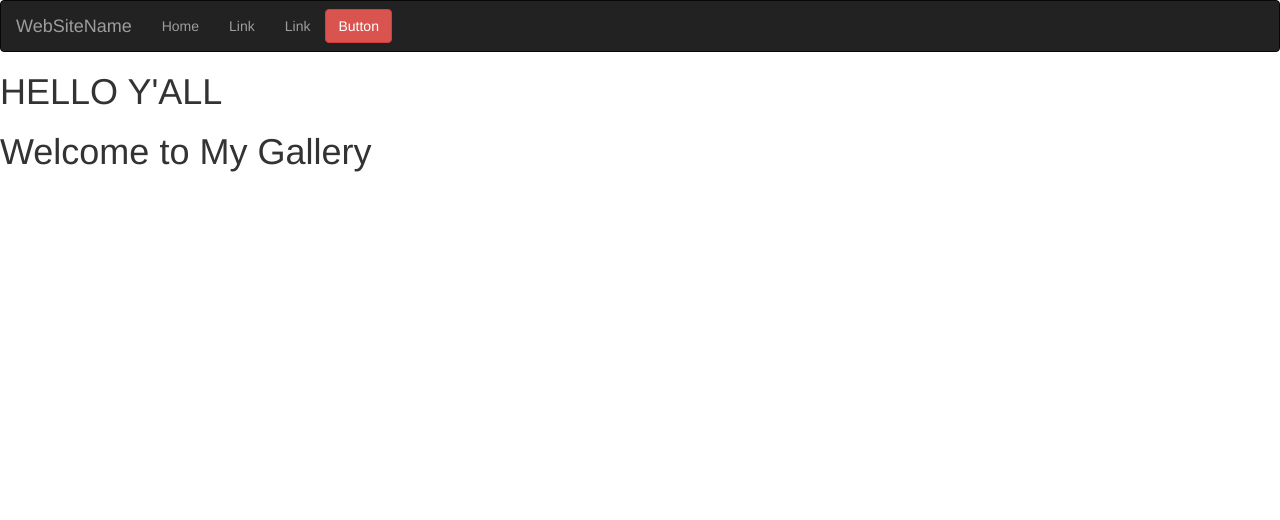
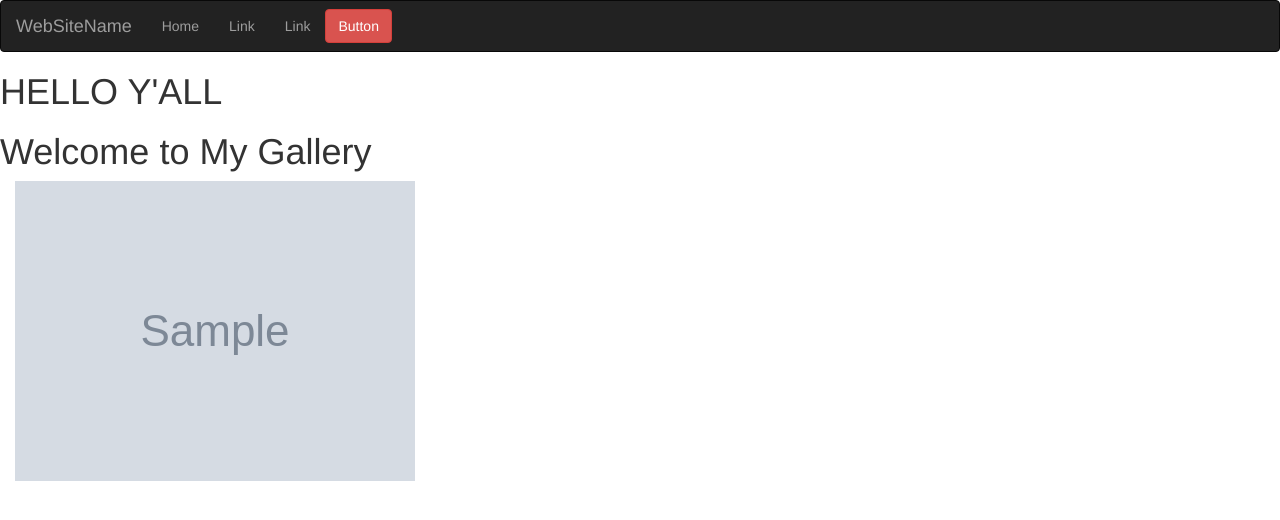
Before and after one commit to stacy867/my-app, a Django app: template gallery/templates/index.html in a window 1280 px wide. Shown: the top 520 px of the page. Run offline with Django 3.2, Linux system fonts and the light colour scheme; tables that the repository leaves empty hold one stand-in row (values such as "Sample post"); the template is opened without the code that fills it: values that come from a table or form of the project are taken from there, most other values are stand-ins (such as "Sample title", 1, 10 or a date in 2020); grey boxes marked "Sample" are stand-in pictures; parts of the project's set-up code (start-up, migrations or seed data) failed here and were passed over; some libraries are stand-ins or nearby versions.

Commit message:
displayes images

```diff
--- a/gallery/templates/index.html
+++ b/gallery/templates/index.html
@@ -3,4 +3,9 @@
 {% block content %}
 {{block.super}}
 <h1> Welcome to My Gallery</h1>
+{% for i in image%}
+<div class="col-xs-6 col-sm-6 col-md-6 col-lg-6">
+    <img src="{{i.image.url}}" class="img-responsive" alt="Image">
+  </div>
+  {% endfor %}
 {% endblock %}
```
